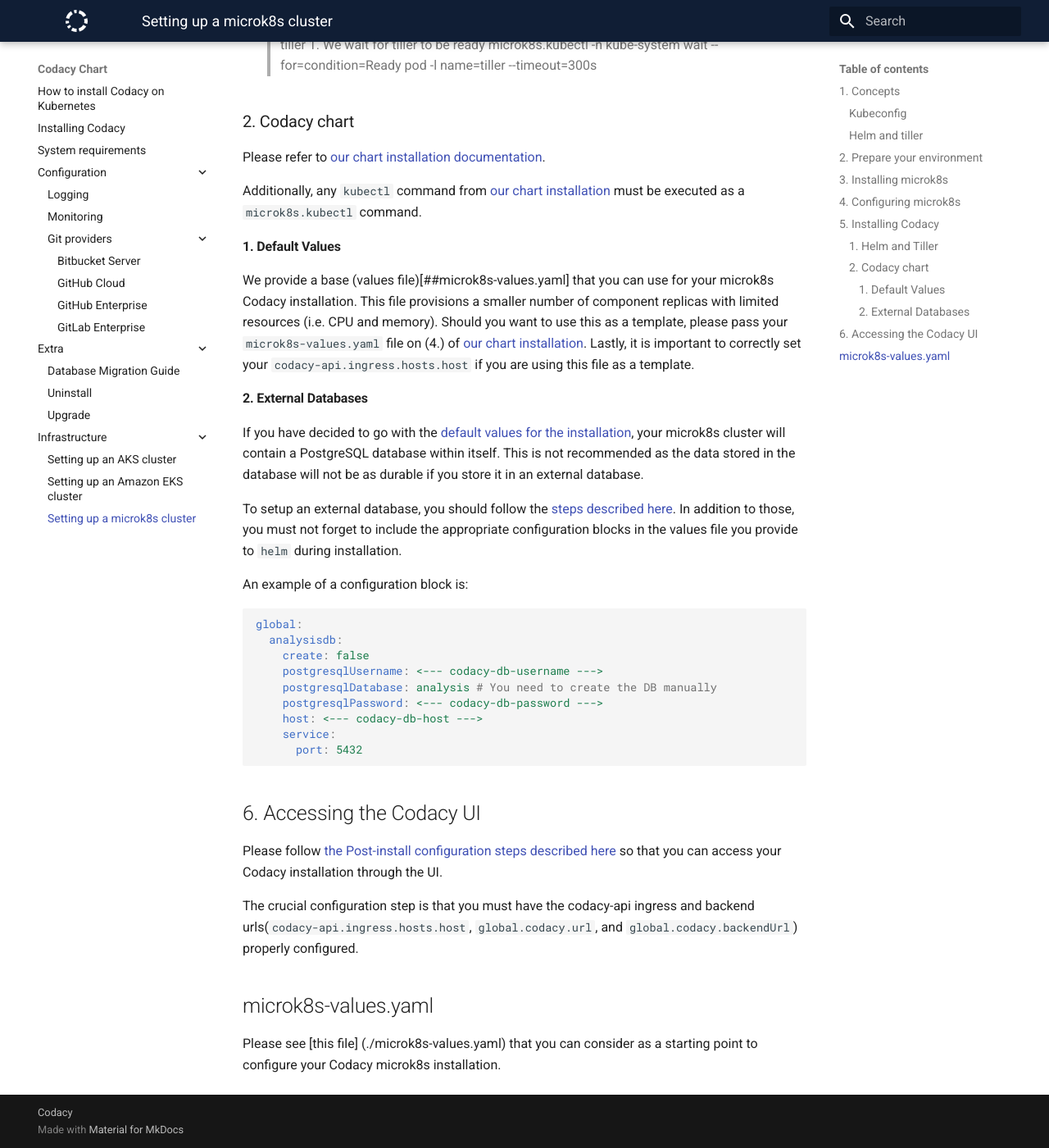
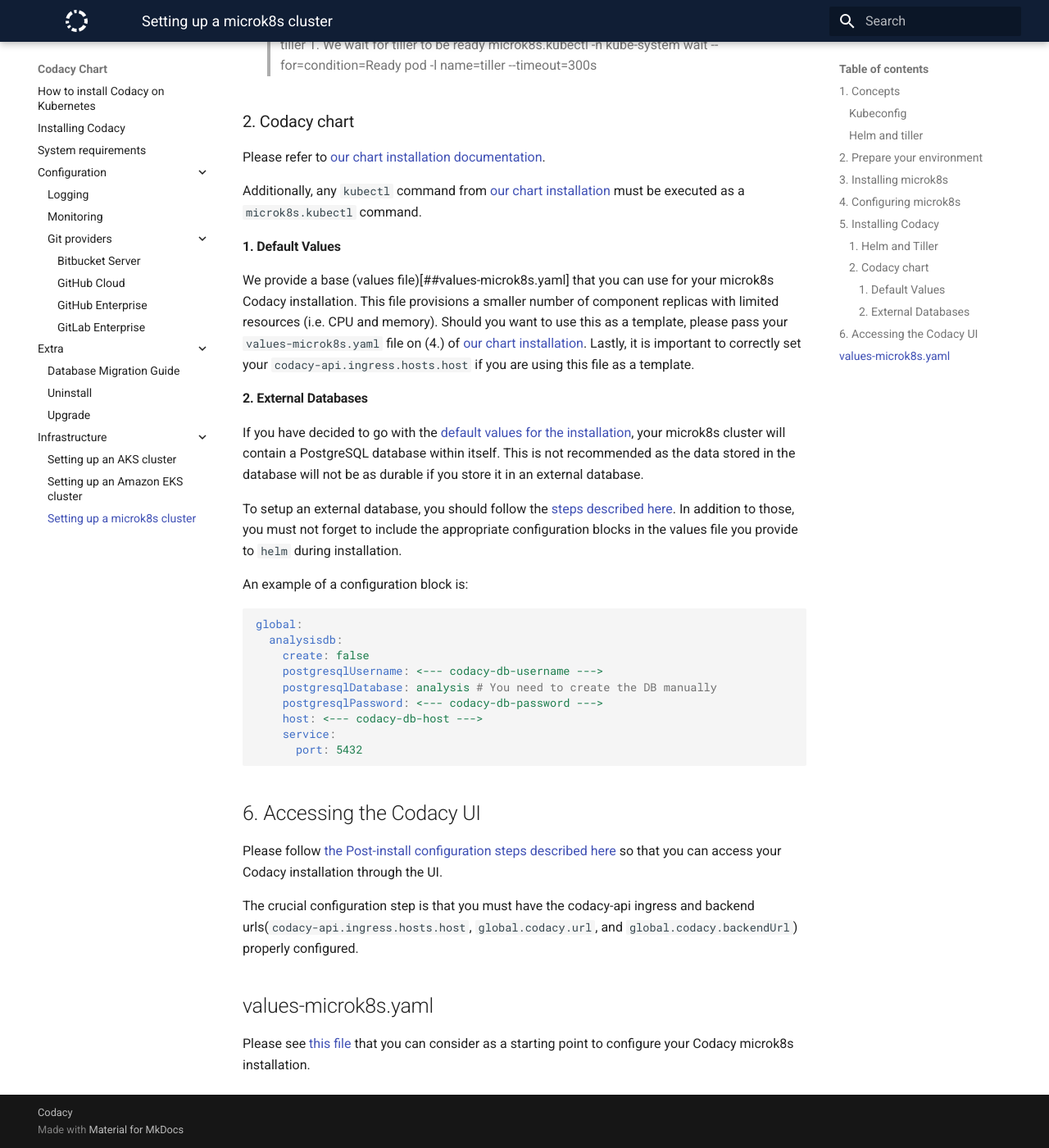
Before and after one commit to codacy/chart, an MkDocs documentation site: the page built from docs/infrastructure/microk8s-quickstart.md, in a window 1280 px wide and 1400 px high, scrolled down 2877 px. Shown: the whole window at 82% size. Built offline with MkDocs 1.6.1 and Material for MkDocs 9.7.7, drawn with Linux system fonts in a browser that asks for light colours.

Commit message:
fix: extract values-microk8s.yaml

```diff
--- a/docs/infrastructure/microk8s-quickstart.md
+++ b/docs/infrastructure/microk8s-quickstart.md
@@ -110,7 +110,7 @@
 
 #### 1. Default Values
 
-We provide a base (values file)[##microk8s-values.yaml] that you can use for your microk8s Codacy installation. This file provisions a smaller number of component replicas with limited resources (i.e. CPU and memory). Should you want to use this as a template, please pass your `microk8s-values.yaml` file on (4.) of [our chart installation](https://github.com/codacy/chart/blob/master/docs/install.md). Lastly, it is important to correctly set your `codacy-api.ingress.hosts.host` if you are using this file as a template.
+We provide a base (values file)[##values-microk8s.yaml] that you can use for your microk8s Codacy installation. This file provisions a smaller number of component replicas with limited resources (i.e. CPU and memory). Should you want to use this as a template, please pass your `values-microk8s.yaml` file on (4.) of [our chart installation](https://github.com/codacy/chart/blob/master/docs/install.md). Lastly, it is important to correctly set your `codacy-api.ingress.hosts.host` if you are using this file as a template.
 
 #### 2. External Databases
 
@@ -139,6 +139,6 @@
 
 The crucial configuration step is that you must have the codacy-api ingress and backend urls(`codacy-api.ingress.hosts.host`, `global.codacy.url`, and `global.codacy.backendUrl`) properly configured.
 
-## microk8s-values.yaml
+## values-microk8s.yaml
 
-Please see [this file] (./microk8s-values.yaml) that you can consider as a starting point to configure your Codacy microk8s installation.
+Please see [this file](../../codacy/values-microk8s.yaml) that you can consider as a starting point to configure your Codacy microk8s installation.
```
Also changed, not shown: 2 other files.
